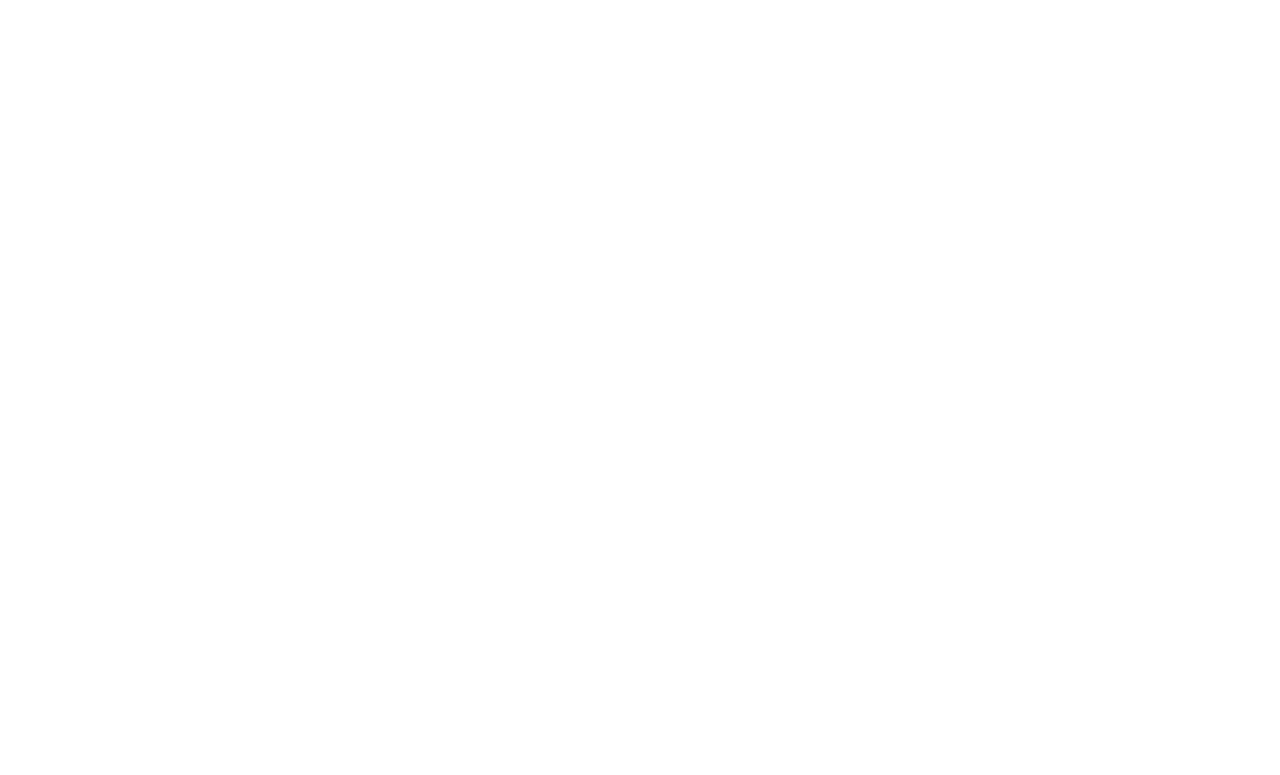
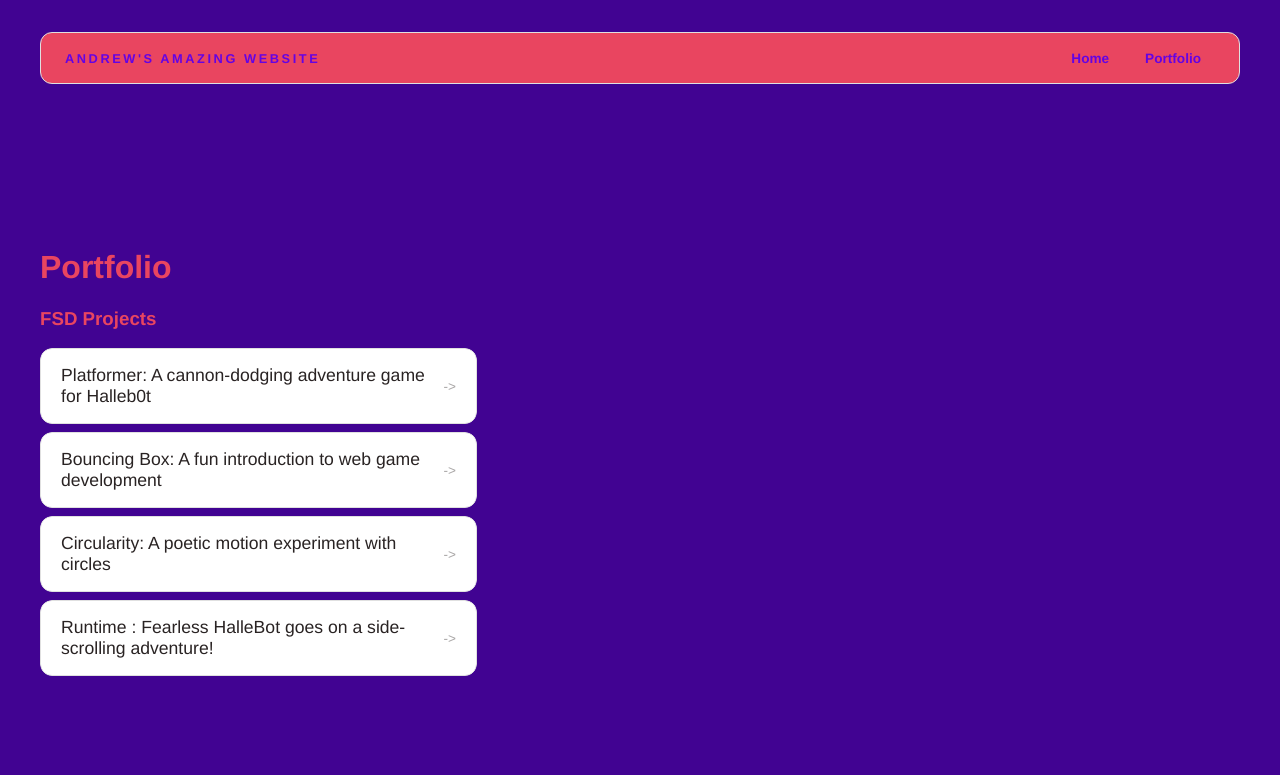
Before and after one commit to amloupe/amloupe.github.io, a plain HTML site: page portfolio.html in a window 1280 px wide. Drawn offline with Linux system fonts and the light colour scheme.

Commit message:
My first website

```diff
--- a/portfolio.html
+++ b/portfolio.html
@@ -0,0 +1,48 @@
+<!DOCTYPE html>
+<html>
+  <head>
+    <title>Andrew's Awesome Website</title>
+    <link rel="stylesheet" href="style.css" />
+    </head>
+    <body>
+      <!--All Content goes here-->
+      <div id="all-contents">
+        <nav>
+<h1><b>Andrew's Amazing Website</b></h1>
+<ul id="nav-ul">
+  <li class="nav-li">
+    <a href="index.html"><b>Home</b></a>
+  </li>
+  <li class="nav-li">
+    <a href="index.html"><b>Portfolio</b></a>
+  </li>
+</ul>
+        </nav>
+
+        <main>
+<div class="content">
+    <h1>Portfolio</h1>
+    <h3>FSD Projects</h3>
+    <ul id="portfolio">
+      <li>
+  <a href="fsd-projects/platformer/">Platformer: A cannon-dodging adventure game for Halleb0t</a>
+</li>
+<li>
+  <a href="fsd-projects/bouncing-box/">Bouncing Box: A fun introduction to web game development</a>
+</li>
+<li>
+  <a href="fsd-projects/circularity/">Circularity: A poetic motion experiment with circles</a>
+</li>
+<li>
+ <a href="fsd-projects/runtime/">Runtime : Fearless HalleBot goes on a side-scrolling adventure!</a>
+</li>
+
+    </ul>
+
+    <!-- ASD Projects will go here -->
+
+  </div>
+        </main>
+      </div>
+    </body>
+</html>
--- a/style.css
+++ b/style.css
@@ -17,9 +17,9 @@ body {
 }
 main {
   display: grid;
-  grid-template-columns: minmax(220px, 1fr); minmax(420px, 1.6fr);
+  grid-template-columns: minmax(220px, 1fr) minmax(420px, 1.6fr);
   align-items: center;
-  min-height: calc(100vh - 160px)
+  min-height: calc(100vh - 160px);
   gap: clamp(32px, 5vw, 80px);
 }
 .sidebar {
@@ -89,14 +89,14 @@ color:#a7052e;
 
 }
 .sidebar-img{
- width: 100%;
-  max-width: 760px;
+ width: 111%;
+  max-width: 1260px;
   aspect-ratio: 3 / 4;
   object-fit: cover;
   display: block;
-  border-radius: 16px;
+  border-radius: 12px;
   filter: grayscale(100%);
-  box-shadow: 0 8px 30px rgba(0, 0, 0, 0.12);
+  box-shadow: 0 80px 300px rgba(0, 0, 0, 0.12);
   transition:
     filter 0.4s ease,
     transform 0.4s ease,
@@ -147,3 +147,58 @@ nav h1{
   background: #a7052e;
   color:#6403e4;
 }
+/* Portfolio styles */
+.content h1 {
+  color: #e94560;
+}
+
+#portfolio {
+  list-style: none;
+  margin: 0;
+  padding: 0;
+  width: 100%;
+  display: flex;
+  flex-direction: column;
+  gap: 8px;
+}
+
+#portfolio li {
+  border-radius: 12px;
+  overflow: hidden;
+}
+
+#portfolio a {
+  display: flex;
+  justify-content: space-between;
+  align-items: center;
+  text-decoration: none;
+  color: #292323;
+  padding: 16px 20px;
+  font-size: 1.1rem;
+  font-weight: 500;
+  background: #fff;
+  border: 1px solid #e0e0e0;
+  border-radius: 12px;
+  transition: background 0.25s ease, color 0.25s ease, transform 0.25s ease;
+}
+
+#portfolio a:hover {
+  background: #6403e4;
+  color: #fff;
+  transform: translateX(4px);
+}
+
+#portfolio a::after {
+  content: "->";
+  font-size: 0.85rem;
+  opacity: 0.4;
+  transition: opacity 0.25s ease;
+  white-space: nowrap;
+}
+
+#portfolio a:hover::after {
+  opacity: 1;
+}
+h3{
+  color:#e94560
+}
```
Also changed, not shown: index.html (+5 -5 lines).
